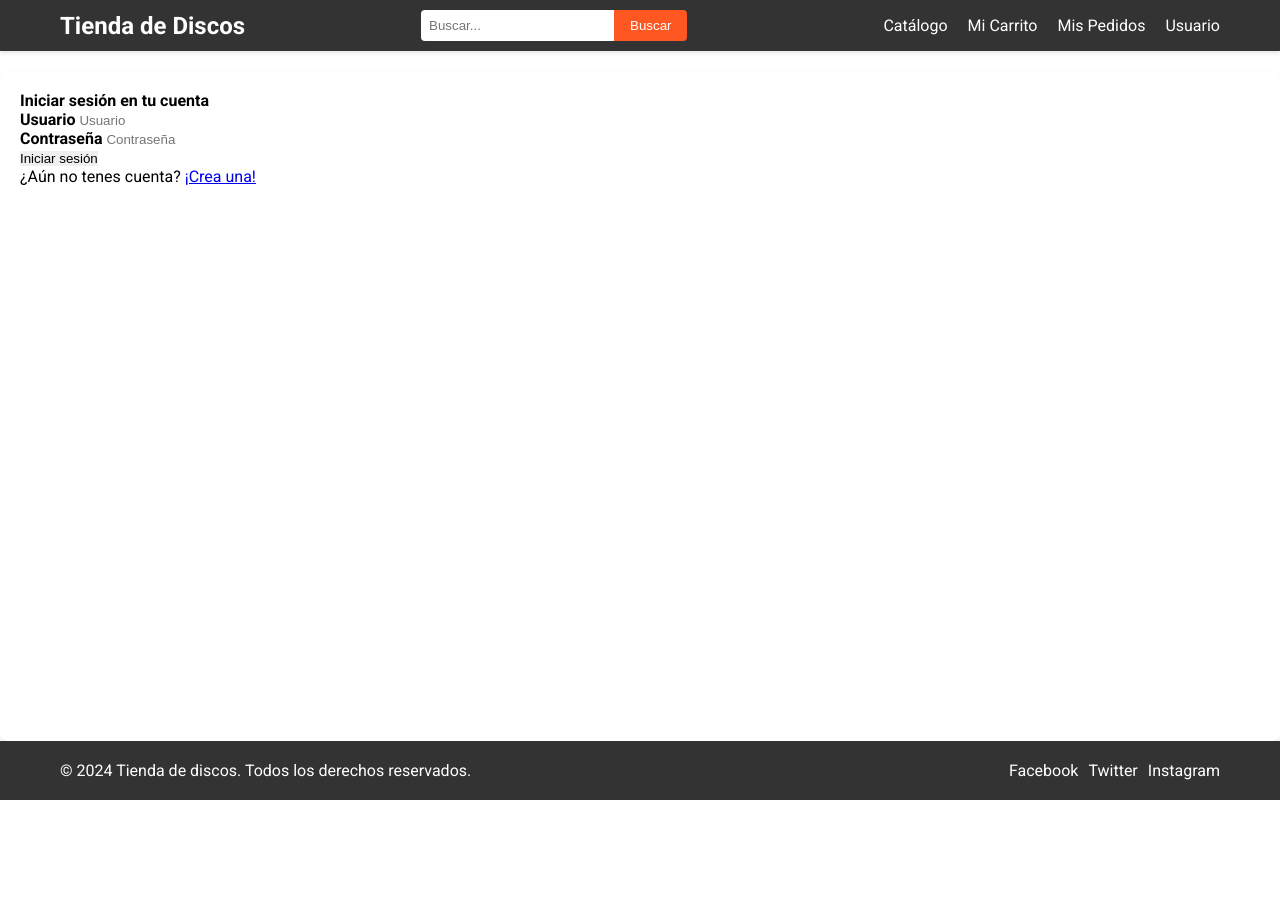
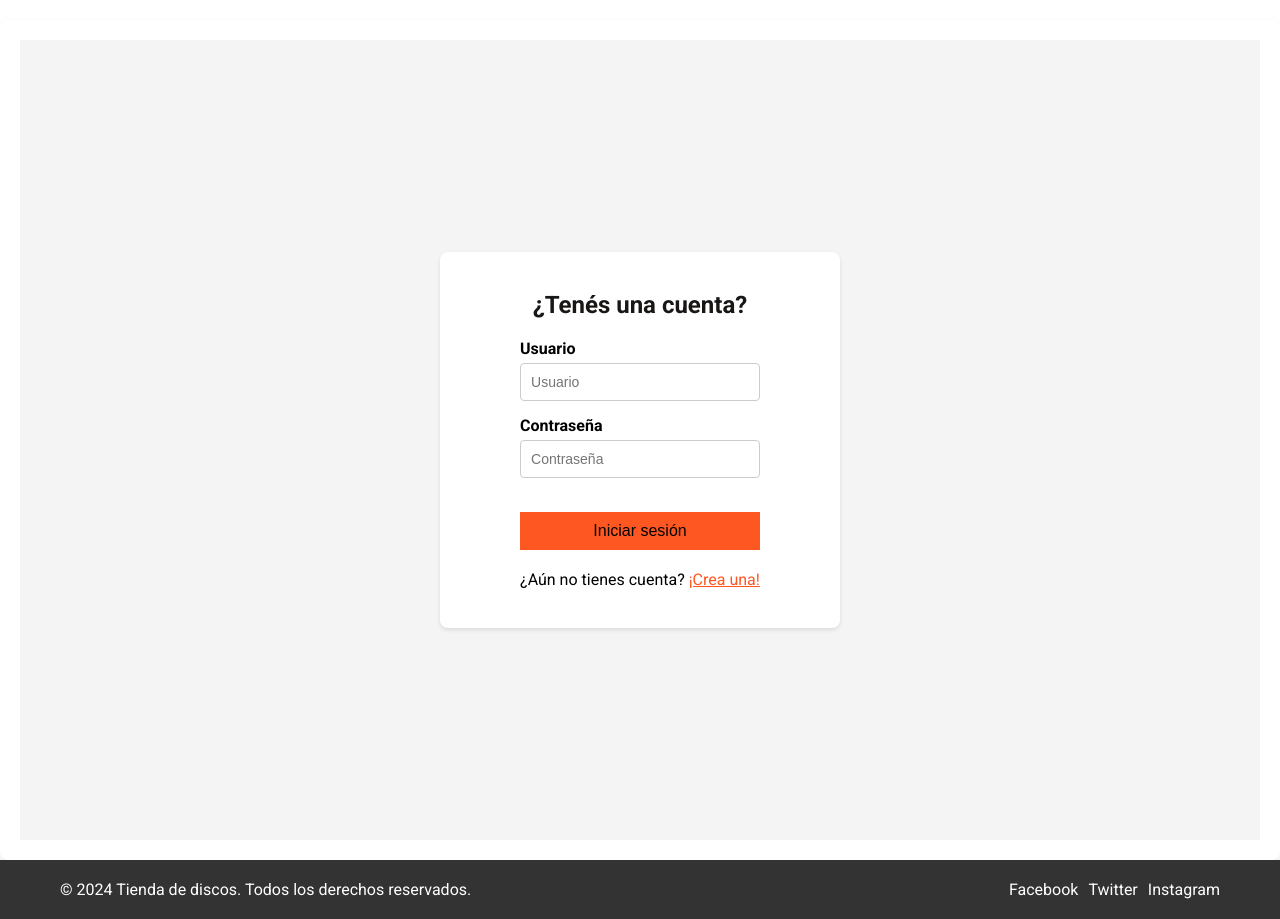
Before and after one commit to WMireG/backend, a Django app: page /usuarios/login/ in a window 1280 px wide. Before the commit the page ends 800 px from the top, so only its background shows below. Run offline with Django 5.2, Linux system fonts and the light colour scheme.

Commit message:
modificaciones en login.html y sumamos su css

```diff
--- /dev/null
+++ b/tienda/static/css/login.css
@@ -0,0 +1,97 @@
+*{
+    margin: 0;
+    padding: 0;
+    border:0;
+    box-sizing: border-box;
+    list-style: none;
+}
+
+.login-wrapper {
+    display: flex;
+    justify-content: center;
+    align-items: center;
+    min-height: 100vh;
+    background-color: #f4f4f4;
+}
+
+.login-container {
+    background-color: #fff;
+    padding: 20px;
+    border-radius: 8px;
+    box-shadow: 0 2px 4px rgba(0, 0, 0, 0.1);
+    max-width: 400px;
+    width: 100%;
+    text-align: center;
+}
+
+.authincation-content {
+    display: flex;
+    flex-direction: column;
+    align-items: center;
+}
+
+h4.text-center {
+    color: #191716;
+    font-size: 24px;
+    margin-bottom: 20px;
+}
+
+.form-group {
+    width: 100%;
+    text-align: left;
+    margin-bottom: 15px;
+}
+
+.form-group label {
+    display: block;
+    font-weight: bold;
+    margin-bottom: 5px;
+}
+
+.form-control {
+    padding: 10px;
+    border: 1px solid #ccc;
+    border-radius: 4px;
+    font-size: 14px;
+    width: 100%;
+    box-sizing: border-box;
+}
+
+.form-control:focus {
+    border-color: #ff5722;
+    box-shadow: 0 0 5px rgba(255, 87, 34, 0.5);
+    outline: none;
+}
+
+
+.btn-primary {
+    background-color: #ff5722;
+    border: none;
+    padding: 10px 20px;
+    font-size: 16px;
+    cursor: pointer;
+    transition: background-color 0.3s;
+    width: 100%;
+}
+
+.btn-primary:hover {
+    background-color: #e64a19;
+}
+
+
+.text-primary {
+    color: #ff5722;
+}
+
+.text-primary:hover {
+    text-decoration: underline;
+}
+
+.error-message {
+    font-size: 14px;
+    color: #d9534f;
+}
+
+.new-account {
+    margin-top: 20px;
+}
--- a/tienda/templates/login.html
+++ b/tienda/templates/login.html
@@ -1,22 +1,18 @@
-{%extends "base.html"%}
-{%load static %}
-{%block extra_head%}
+{% extends "base.html" %}
+{% load static %}
+{% block extra_head %}
 <link rel="stylesheet" href="{% static 'css/login.css' %}">
-{%endblock%}
-{%block title%} Login {%endblock%}
-{%block content%}
-    <body class="h-100">
-        <div class="authincation h-100">
-            <div class="container-fluid h-100">
-                <div class="row justify-content-center h-100 align-items-center">
-                    <div class="col-md-3">
+{% endblock %}
+{% block title %}Login{% endblock %}
+{% block navbar %}{% endblock %}
+{% block content %}
+<div class="login-wrapper">
+    <div class="login-container">
         <div class="authincation-content">
-                            <div class="row no-gutters">
-                                <div class="col-xl-12">
-                                    <div class="auth-form">
-                                        <h4 class="text-center mb-4">Iniciar sesión en tu cuenta</h4>
+            <br>
+            <h4 class="text-center mb-4">¿Tenés una cuenta?</h4>
             <form method="post">
-                                            {% csrf_token %}<div class="form-group">
+                {% csrf_token %}
                 <div class="form-group">
                     <label><strong>Usuario</strong></label>
                     <input
@@ -37,14 +33,16 @@
                         placeholder="Contraseña"
                     />
                 </div>
+                <br>
                 <div class="text-center">
                     <button type="submit" class="btn btn-primary btn-block">Iniciar sesión</button>
                 </div>
                 <div class="new-account mt-3">
+
                     <p>
-                                                    ¿Aún no tenes cuenta?
-                                                    <a class="text-primary" href="{% url 'registro' %}"> ¡Crea una!</a>
-                                                </p>
+                        ¿Aún no tienes cuenta?
+                        <a class="text-primary" href="{% url 'registro' %}">¡Crea una!</a>
+                    </p> <br>
                 </div>
                 {% for message in messages %}
                 <div class="form-group mt-3">
@@ -55,10 +53,4 @@
         </div>
     </div>
 </div>
-                        </div>
-                    </div>
-                </div>
-            </div>
-        </div>
-    </body>
-{%endblock%}
+{% endblock %}
```
Also changed, not shown: tienda/static/css/registro.css (+10 -9 lines). Lines whose indentation alone changed are shown as unchanged.
